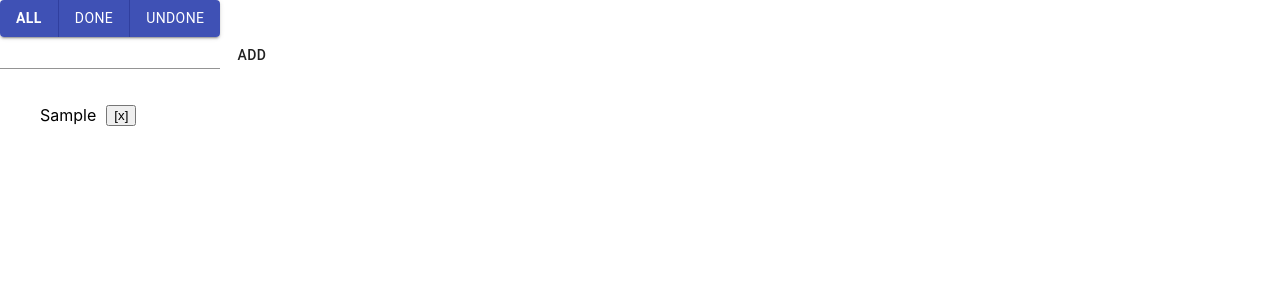
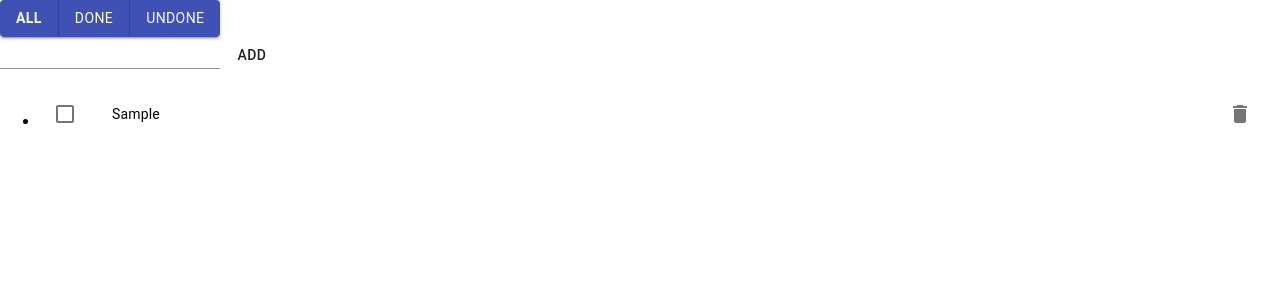
Before and after one commit to cgradusov/todoapp, a React (Create React App) app: page / in a window 1280 px wide. Both pictures are taken after typing "Sample" into the empty fields and a click on the button "ADD". Shown: the top 300 px of the page. Built offline with nearby package versions, Linux system fonts and the light colour scheme.

Commit message:
style: completely change TodoItem appearance

```diff
--- a/src/components/TodoItem/TodoItem.js
+++ b/src/components/TodoItem/TodoItem.js
@@ -1,21 +1,44 @@
 import React from 'react'
+import {
+    ListItem,
+    ListItemText,
+    ListItemSecondaryAction,
+    IconButton,
+    ListItemIcon
+} from '@material-ui/core';
+import DeleteIcon from '@material-ui/icons/Delete';
+import Checkbox from '@material-ui/core/Checkbox';
 
 export default function TodoItem({ text, done, index, onToggle, onRemove }) {
+    const [checked, setChecked] = React.useState(false);
+
     const pStyle = {
         textDecoration: done ? 'line-through' : 'none',
     }
 
-    const liStyle = {
-        display: 'flex',
-        gap: '10px',
-        alignItems: 'center'
+    const labelId = `checkbox-list-label-${index}`;
+    const onClick = () => {
+        onToggle()
+        setChecked(!checked)
     }
 
     return (
-        <li key={index} style={liStyle}>
-            <p style={pStyle} onClick={onToggle}>{text}</p>
-            <button onClick={onRemove}>[x]</button>
-        </li>
+        <ListItem key={index} dense button onClick={onClick}>
+            <ListItemIcon>
+                <Checkbox
+                    checked={checked}
+                    edge="start"
+                    disableRipple
+                    inputProps={{ 'aria-labelledby': labelId }}
+                />
+            </ListItemIcon>
+            <ListItemText style={pStyle}>{text}</ListItemText>
+            <ListItemSecondaryAction>
+                <IconButton onClick={onRemove}>
+                    <DeleteIcon />
+                </IconButton>
+            </ListItemSecondaryAction>
+        </ListItem>
 
     )
 }
```
